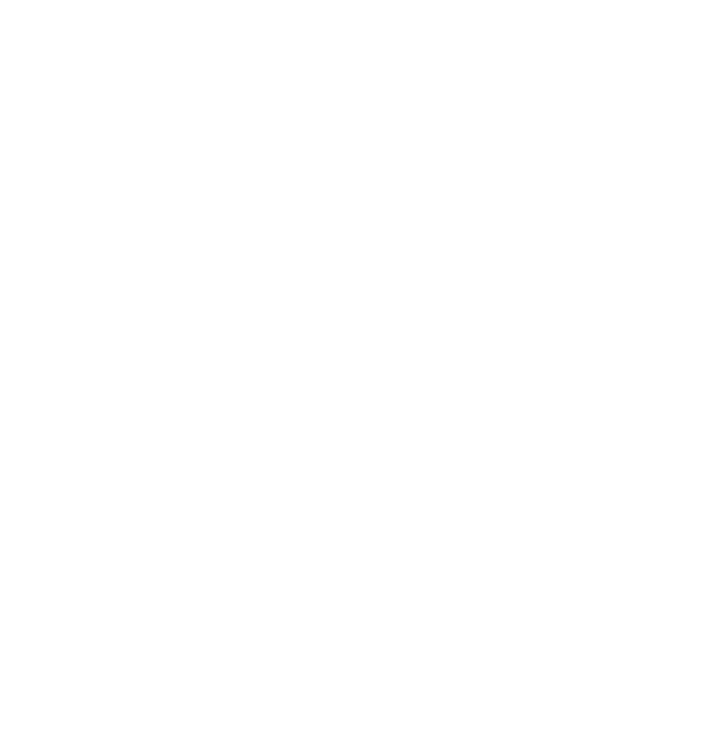
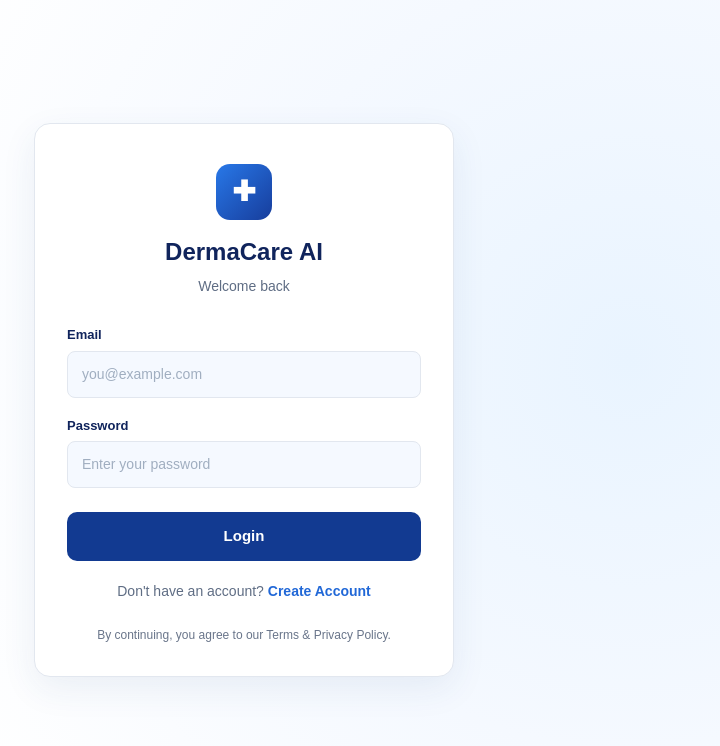
Before and after one commit to AscalonBon/dermacare-ai-by-althexus, a React (Vite) app in the folder frontend/: page /login in a window 1280 px wide. Before the commit this address had no page. Shown: the top 746 px of the page, without its empty margins (396-1116 px from the left). Built offline with nearby package versions, Linux system fonts and the light colour scheme.

Commit message:
Add login and create account page

```diff
--- a/frontend/src/components/App.jsx
+++ b/frontend/src/components/App.jsx
@@ -36,6 +36,13 @@
           >
             Dashboard
           </a>
+
+          <a
+          href={`${import.meta.env.BASE_URL}login`}
+          className="inline-flex min-h-11 items-center justify-center rounded-[10px] border border-[#123a91] px-5 text-sm font-semibold text-[#123a91] transition hover:bg-[#123a91] hover:text-white"
+          >
+  Login
+</a>
         </div>
       </header>
 
--- /dev/null
+++ b/frontend/src/components/common/Login.jsx
@@ -0,0 +1,165 @@
+
+import React, { useState } from 'react';
+import "../../styles/login.css";
+
+const Login = () => {
+  const [isLogin, setIsLogin] = useState(true); // true = Login, false = Signup
+  const [formData, setFormData] = useState({
+    name: '',
+    email: '',
+    password: '',
+    confirmPassword: '',
+  });
+  const [message, setMessage] = useState({ type: '', text: '' });
+
+  const handleChange = (e) => {
+    setFormData({ ...formData, [e.target.name]: e.target.value });
+  };
+
+  const handleSubmit = (e) => {
+    e.preventDefault();
+    setMessage({ type: '', text: '' });
+
+    // Basic validation
+    if (!formData.email || !formData.password) {
+      setMessage({ type: 'error', text: 'Please fill in all fields.' });
+      return;
+    }
+
+    if (!isLogin) {
+      if (!formData.name) {
+        setMessage({ type: 'error', text: 'Please enter your name.' });
+        return;
+      }
+      if (formData.password !== formData.confirmPassword) {
+        setMessage({ type: 'error', text: 'Passwords do not match.' });
+        return;
+      }
+    }
+
+    // 🔄 TODO: Replace with actual API call
+    // For now, just show success message
+    if (isLogin) {
+      setMessage({ type: 'success', text: 'Login successful! (placeholder)' });
+    } else {
+      setMessage({ type: 'success', text: 'Account created! (placeholder)' });
+    }
+  };
+
+  const switchMode = () => {
+    setIsLogin(!isLogin);
+    setFormData({ name: '', email: '', password: '', confirmPassword: '' });
+    setMessage({ type: '', text: '' });
+  };
+
+  return (
+    <div className="login-container">
+      <div className="login-card">
+        {/* Logo / Brand */}
+        <div className="login-brand">
+          <div className="login-logo">✚</div>
+          <h1 className="login-title">DermaCare AI</h1>
+          <p className="login-subtitle">
+            {isLogin ? 'Welcome back' : 'Create your account'}
+          </p>
+        </div>
+
+        {/* Form */}
+        <form className="login-form" onSubmit={handleSubmit}>
+          {!isLogin && (
+            <div className="login-field">
+              <label htmlFor="name">Full Name</label>
+              <input
+                type="text"
+                id="name"
+                name="name"
+                placeholder="Enter your full name"
+                value={formData.name}
+                onChange={handleChange}
+                autoComplete="name"
+              />
+            </div>
+          )}
+
+          <div className="login-field">
+            <label htmlFor="email">Email</label>
+            <input
+              type="email"
+              id="email"
+              name="email"
+              placeholder="you@example.com"
+              value={formData.email}
+              onChange={handleChange}
+              autoComplete="email"
+            />
+          </div>
+
+          <div className="login-field">
+            <label htmlFor="password">Password</label>
+            <input
+              type="password"
+              id="password"
+              name="password"
+              placeholder="Enter your password"
+              value={formData.password}
+              onChange={handleChange}
+              autoComplete={isLogin ? 'current-password' : 'new-password'}
+            />
+          </div>
+
+          {!isLogin && (
+            <div className="login-field">
+              <label htmlFor="confirmPassword">Confirm Password</label>
+              <input
+                type="password"
+                id="confirmPassword"
+                name="confirmPassword"
+                placeholder="Re-enter your password"
+                value={formData.confirmPassword}
+                onChange={handleChange}
+                autoComplete="new-password"
+              />
+            </div>
+          )}
+
+
+          {message.text && (
+            <div className={`login-message ${message.type}`}>
+              {message.text}
+            </div>
+          )}
+
+
+          <button type="submit" className="login-btn">
+            {isLogin ? 'Login' : 'Create Account'}
+          </button>
+        </form>
+
+        <div className="login-switch">
+          {isLogin ? (
+            <>
+              Don't have an account?{' '}
+              <button type="button" onClick={switchMode} className="login-link">
+                Create Account
+              </button>
+            </>
+          ) : (
+            <>
+              Already have an account?{' '}
+              <button type="button" onClick={switchMode} className="login-link">
+                Login
+              </button>
+            </>
+          )}
+        </div>
+
+
+        <p className="login-footer">
+          By continuing, you agree to our Terms & Privacy Policy.
+        </p>
+      </div>
+    </div>
+  );
+};
+
+export default Login;
--- a/frontend/src/main.jsx
+++ b/frontend/src/main.jsx
@@ -7,17 +7,19 @@
 import DashboardPage from './components/DashboardPage.jsx'
 import AnalyzePage from './components/AnalyzePage.jsx'
 import ReportPage from './components/ReportPage.jsx'
+import Login from "./components/common/Login";
 
 createRoot(document.getElementById('root')).render(
   <StrictMode>
     <BrowserRouter basename={import.meta.env.BASE_URL}>
       <Routes>
         <Route path="/" element={<App />} />
+         <Route path="/login" element={<Login />} />
         <Route path="/faq" element={<FAQPage />} />
         <Route path="/dashboard" element={<DashboardPage />} />
         <Route path="/analyze" element={<AnalyzePage />} />
         <Route path="/report" element={<ReportPage />} />
       </Routes>
     </BrowserRouter>
-  </StrictMode>,
+  </StrictMode>
 )
--- /dev/null
+++ b/frontend/src/styles/Login.css
@@ -0,0 +1,226 @@
+/* ========== CONTAINER ========== */
+.login-container {
+  min-height: 100vh;
+  display: flex;
+  align-items: center;
+  justify-content: center;
+  padding: 24px 16px;
+  background: radial-gradient(circle at 80% 45%, #e9f4ff 0%, #f5f9ff 35%, #ffffff 70%);
+  font-family: Arial, Helvetica, sans-serif;
+}
+
+/* ========== CARD ========== */
+.login-card {
+  width: 100%;
+  max-width: 420px;
+  background: #FFFFFF;
+  border: 1px solid #E2E7EF;
+  border-radius: 16px;
+  padding: 40px 32px 32px;
+  box-shadow: 0 12px 35px rgba(35, 77, 130, 0.08);
+}
+
+/* ========== BRAND ========== */
+.login-brand {
+  text-align: center;
+  margin-bottom: 28px;
+}
+
+.login-logo {
+  width: 56px;
+  height: 56px;
+  margin: 0 auto 14px;
+  border-radius: 14px;
+  background: linear-gradient(135deg, #2878e8 0%, #173d9c 100%);
+  color: #FFFFFF;
+  display: flex;
+  align-items: center;
+  justify-content: center;
+  font-size: 28px;
+  font-weight: 700;
+}
+
+.login-title {
+  font-size: 24px;
+  font-weight: 700;
+  color: #10245C;
+  margin: 0 0 6px 0;
+}
+
+.login-subtitle {
+  font-size: 14px;
+  color: #5F6D84;
+  margin: 0;
+}
+
+/* ========== FORM ========== */
+.login-form {
+  display: flex;
+  flex-direction: column;
+  gap: 18px;
+}
+
+.login-field {
+  display: flex;
+  flex-direction: column;
+  gap: 6px;
+}
+
+.login-field label {
+  font-size: 13px;
+  font-weight: 600;
+  color: #10245C;
+}
+
+.login-field input {
+  width: 100%;
+  padding: 12px 14px;
+  font-size: 14px;
+  font-family: inherit;
+  border: 1.5px solid #E2E7EF;
+  border-radius: 8px;
+  background: #F5F9FF;
+  color: #1A1A1A;
+  transition: all 0.2s ease;
+  box-sizing: border-box;
+}
+
+.login-field input:focus {
+  outline: none;
+  border-color: #2168D7;
+  background: #FFFFFF;
+  box-shadow: 0 0 0 3px rgba(33, 104, 215, 0.1);
+}
+
+.login-field input::placeholder {
+  color: #A0AEC0;
+}
+
+/* ========== MESSAGE ========== */
+.login-message {
+  padding: 10px 14px;
+  border-radius: 8px;
+  font-size: 13px;
+  font-weight: 500;
+  line-height: 1.5;
+}
+
+.login-message.error {
+  background: #FEF2F2;
+  color: #B91C1C;
+  border-left: 3px solid #DC2626;
+}
+
+.login-message.success {
+  background: #F0FDF4;
+  color: #166534;
+  border-left: 3px solid #22C55E;
+}
+
+/* ========== BUTTON ========== */
+.login-btn {
+  width: 100%;
+  padding: 13px;
+  font-size: 15px;
+  font-weight: 600;
+  font-family: inherit;
+  color: #FFFFFF;
+  background: #123a91;
+  border: none;
+  border-radius: 10px;
+  cursor: pointer;
+  transition: all 0.2s ease;
+  margin-top: 6px;
+}
+
+.login-btn:hover {
+  background: #0B2C78;
+  transform: translateY(-2px);
+  box-shadow: 0 8px 20px rgba(18, 58, 145, 0.25);
+}
+
+.login-btn:active {
+  transform: translateY(0);
+}
+
+.login-btn:focus-visible {
+  outline: 3px solid #2168D7;
+  outline-offset: 2px;
+}
+
+/* ========== SWITCH MODE ========== */
+.login-switch {
+  text-align: center;
+  margin-top: 20px;
+  font-size: 14px;
+  color: #5F6D84;
+}
+
+.login-link {
+  background: none;
+  border: none;
+  color: #2168D7;
+  font-weight: 600;
+  font-size: 14px;
+  font-family: inherit;
+  cursor: pointer;
+  padding: 0;
+  text-decoration: none;
+  transition: color 0.2s ease;
+}
+
+.login-link:hover {
+  color: #10245C;
+  text-decoration: underline;
+}
+
+.login-link:focus-visible {
+  outline: 2px solid #2168D7;
+  outline-offset: 2px;
+  border-radius: 3px;
+}
+
+/* ========== FOOTER ========== */
+.login-footer {
+  text-align: center;
+  font-size: 12px;
+  color: #69758A;
+  margin: 24px 0 0 0;
+  line-height: 1.5;
+}
+
+/* ========== RESPONSIVE ========== */
+@media (max-width: 480px) {
+  .login-card {
+    padding: 28px 20px 24px;
+    border-radius: 12px;
+  }
+
+  .login-title {
+    font-size: 22px;
+  }
+
+  .login-logo {
+    width: 48px;
+    height: 48px;
+    font-size: 24px;
+  }
+
+  .login-field input {
+    padding: 11px 12px;
+  }
+
+  .login-btn {
+    padding: 12px;
+    font-size: 14px;
+  }
+}
+
+/* ========== ACCESSIBILITY ========== */
+@media (prefers-reduced-motion: reduce) {
+  .login-btn,
+  .login-link,
+  .login-field input {
+    transition: none !important;
+  }
+}
```
